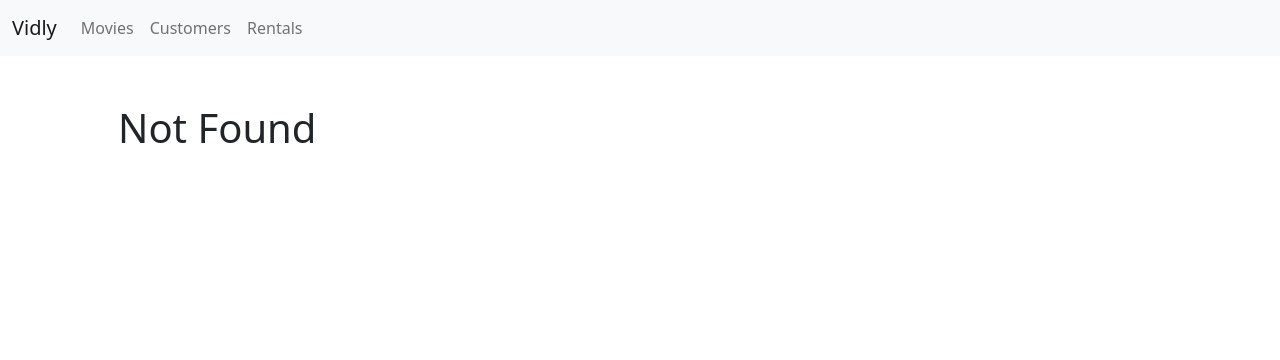
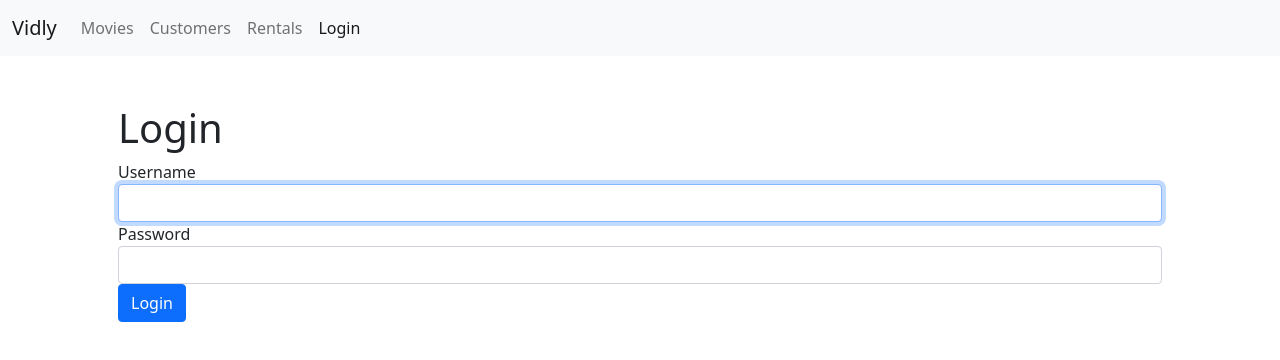
Before and after one commit to Malikhaseebtahir/vidly, a React (Create React App) app: page /login in a window 1280 px wide. Before the commit this address led to /not-found. Shown: the top 360 px of the page. Built offline with nearby package versions, Linux system fonts and the light colour scheme.

Commit message:
Added the login component

```diff
--- a/src/App.js
+++ b/src/App.js
@@ -1,13 +1,13 @@
 import React from 'react';
-import './App.css';
 import { Route, Redirect, Switch } from 'react-router-dom';
 import Movies from './components/movies.component';
-import Home from './components/home';
 import Customers from './components/customers';
 import Rentals from './components/rentals';
 import Navbar from './components/navbar';
 import NotFound from './components/not-found';
 import MovieDetails from './components/movieDetails';
+import LoginForm from './components/login';
+import './App.css';
 
 function App() {
   return (
@@ -18,6 +18,7 @@
           <Switch>
             <Route path="/movies/:id" component={MovieDetails}/>
             <Route path="/movies" component={Movies}/>
+            <Route path="/login" component={LoginForm}/>
             <Route path="/customers" component={Customers}/>
             <Route path="/rentals" component={Rentals}/>
             <Route path="/not-found" component={NotFound}/>
--- /dev/null
+++ b/src/components/login.jsx
@@ -0,0 +1,56 @@
+import React, { Component } from 'react';
+
+class LoginForm extends Component {
+    state = {
+        account: { username: '', password: '' }
+    }
+
+    handleLogin = e => {
+        console.log('e => ', e);
+        e.preventDefault();
+
+        console.log('Submit');
+    }
+
+    handleChange = ({ currentTarget: input }) => {
+        const account = {...this.state.account};
+        account[input.name] = input.value;
+        this.setState({ account });
+    }
+
+    render() {
+        const  { account } = this.state;
+
+        return (
+            <div>
+                <h1>Login</h1>
+                <form onSubmit={this.handleLogin}>
+                    <div className="form-group">
+                        <label htmlFor="username">Username</label>
+                        <input
+                            id="username"
+                            type="text"
+                            name="username"
+                            className="form-control"
+                            onChange={this.handleChange}
+                            value={account.username}
+                            autoFocus/>
+                    </div>
+                    <div className="form-group">
+                        <label htmlFor="password">Password</label>
+                        <input
+                            value={account.password}
+                            onChange={this.handleChange}
+                            id="password"
+                            name="password"
+                            type="text"
+                            className="form-control" />
+                    </div>
+                    <button className="btn btn-primary">Login</button>
+                </form>
+            </div>
+        );
+    }
+}
+
+export default LoginForm;
--- a/src/components/navbar.jsx
+++ b/src/components/navbar.jsx
@@ -24,6 +24,9 @@
                             <li className="nav-item">
                                 <NavLink className="nav-link" aria-current="page" to="/rentals">Rentals</NavLink>
                             </li>
+                            <li className="nav-item">
+                                <NavLink className="nav-link" aria-current="page" to="/login">Login</NavLink>
+                            </li>
                         </ul>
                     </div>
                     </div>
```
